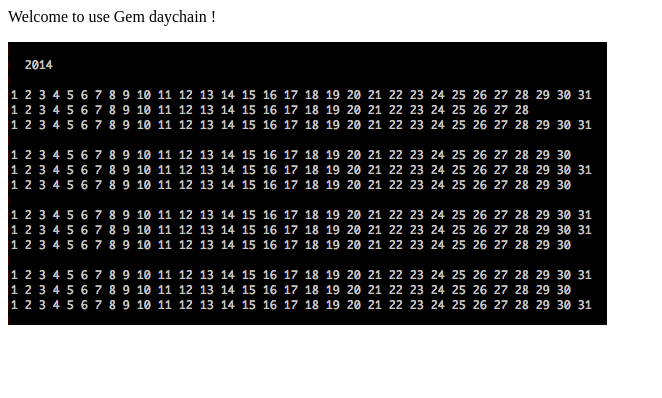
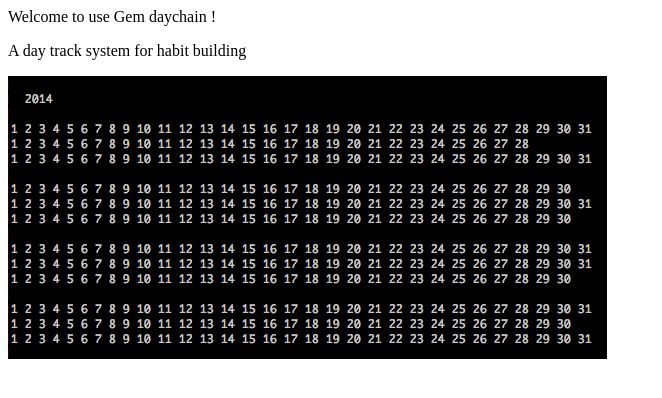
Before and after one commit to swcool/daychain, a plain HTML site: page index.html in a window 1280 px wide. Shown: the whole page, without its empty margins (0-662 px from the left). Drawn offline with Linux system fonts and the light colour scheme.

Commit message:
add description

```diff
--- a/index.html
+++ b/index.html
@@ -1,6 +1,7 @@
 <html>
 <body>
-<p>Welcome to use Gem daychain !</p>
+  <p>Welcome to use Gem daychain !</p>
+  <p>A day track system for habit building</p>
   <img src="./images/2014-day-chain.png"></img>
-  </body>
-  </html>
+</body>
+</html>
```
